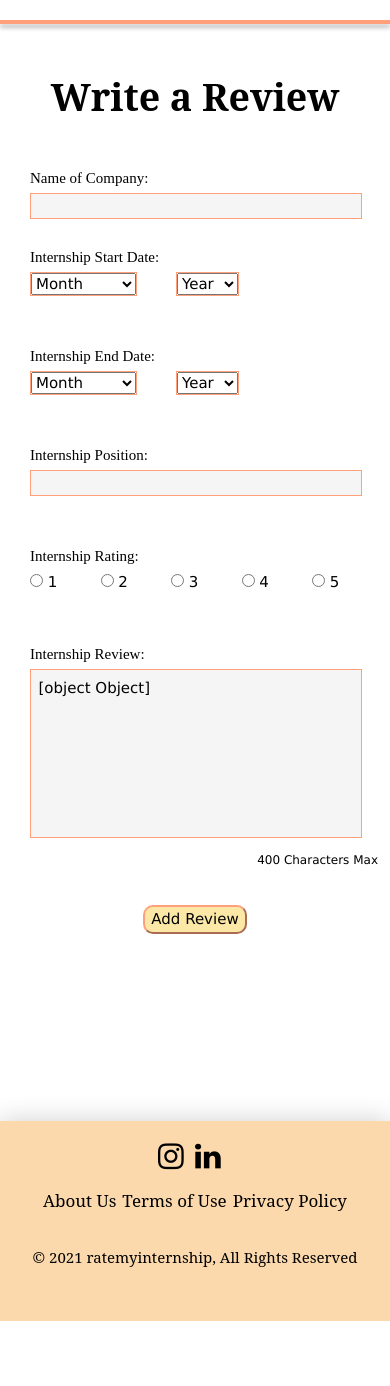
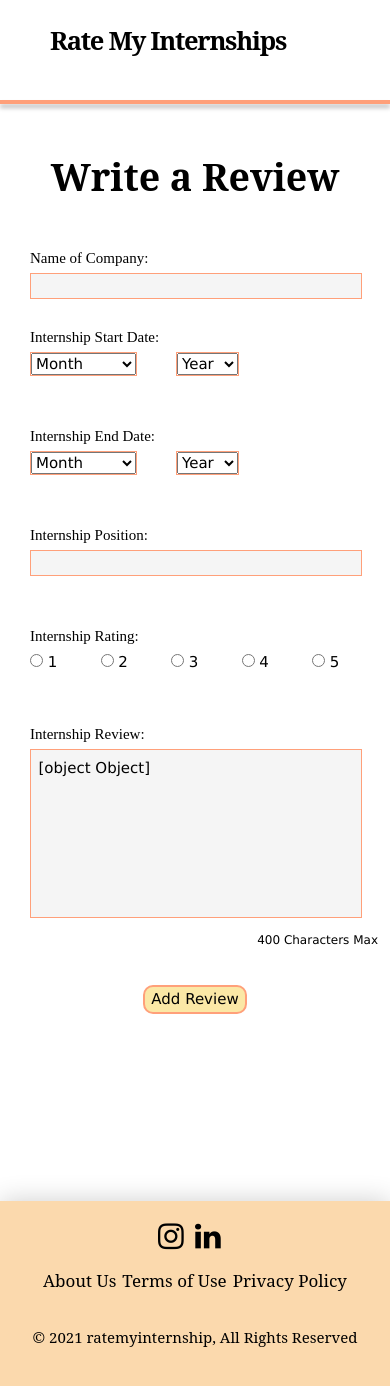
Before and after one commit to Greatroot/InternshipReview, a React (Create React App) app in the folder Frontend/: page /add-internship in a window 390 px wide. Shown: the top 1386 px of the page. Before the commit the page ends 1321 px from the top, so only its background shows below. Built offline with nearby package versions, Linux system fonts and the light colour scheme; no server answers.

Commit message:
fixed header, mobile home form button finally working

```diff
--- a/Frontend/src/pages/Form/Form.css
+++ b/Frontend/src/pages/Form/Form.css
@@ -164,7 +164,8 @@
   /* LAPTOP */
   @media (min-width: 768px) {
     hr {
-        display: none;
+        border: 2px solid #FFA07A;
+        margin-bottom: 3em;
     }
 
     .form-box {
--- a/Frontend/src/pages/Form/Form.js
+++ b/Frontend/src/pages/Form/Form.js
@@ -1,7 +1,7 @@
 import React from "react"
 import Search from "./Search"
-import Header from "../../components/Header/Header"
 import Footer from "../../components/Footer/Footer"
+import { Link } from 'react-router-dom';
 import "./Form.css"
 import { useState, Button, Modal } from "react";
 
@@ -10,6 +10,11 @@
 function app() {
     return (
         <div>
+          <div className="navbar-container container">
+                    <Link to='/' className="navbar-logo">
+                            Rate My Internships
+                    </Link>
+          </div>
             <hr></hr>
             <div className="form-box">
                 <Search />
--- a/Frontend/src/pages/Home/Home.css
+++ b/Frontend/src/pages/Home/Home.css
@@ -21,17 +21,21 @@
     width: 30%;
 }
 
-/* BUTTON HAS DISAPPEARED WTFFFFFFFFFFF */
-.btn--link {
-    text-align: center;
-    border-radius: 10px;
-    width: 80%;
-    text-decoration: none;
-    font-size: 1em;
-    color: whitesmoke;
-    padding: 14px 20px;
-    border: 1px solid #ffa07a;
-    transition: all 0.3s ease-out;
+.mobile-nav-btn {
+    position: relative;
+    top: -14em;
+    display: inline;
+}
+
+Button {
+    background: fbe8a6!important;
+    border: .15em solid #FFA07A!important;
+}
+
+.btn-link {
+    position: relative;
+    margin-left: 33%;
+    width: 35%;
 }
 
 img {
@@ -142,6 +146,10 @@
         display: none;
     }
 
+    .mobile-nav-btn {
+        display: none;
+    }
+
     .searchBar-input {
         top: -24em;
     }
@@ -200,7 +208,6 @@
         width: 25%;
         margin-left: 55%;
         margin-right: 5%;
-        border: 2px solid #F4976C;
         box-shadow: 0px 5px 4px rgba(0, 0, 0, 0.25);
     }
 }
--- a/Frontend/src/pages/Home/Home.js
+++ b/Frontend/src/pages/Home/Home.js
@@ -45,13 +45,10 @@
                         />
                         <IoSearchOutline className='search-icon' />
                         <p>OR</p>
-                        <div className='nav-btn'>
-                            <p>Button disappeared??</p>
-                            <Link to="/add-internship" className='btn-link'>
-                                <div className='formButton'>
-                                    <Button buttonStyle="btn--outline"> Rate an Internship </Button>
-                                </div>
-                            </Link>
+                        <div className='mobile-nav-btn'>
+                        <Link to="/add-internship" className='btn-link'>
+                            <Button buttonStyle="btn--shadow"> Rate an Internship </Button>
+                        </Link>
                         </div>
                     </div>
                     {/* <SearchBar /> */}
```
